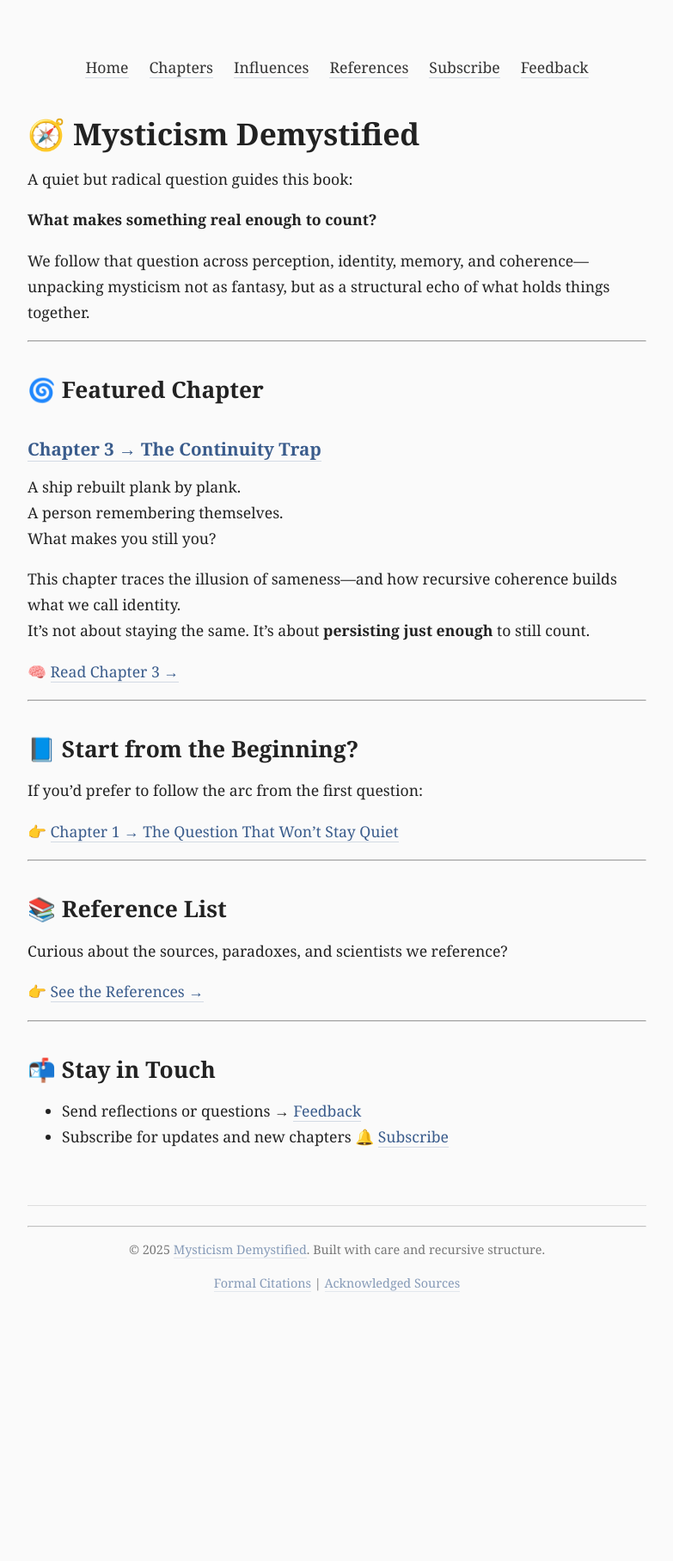
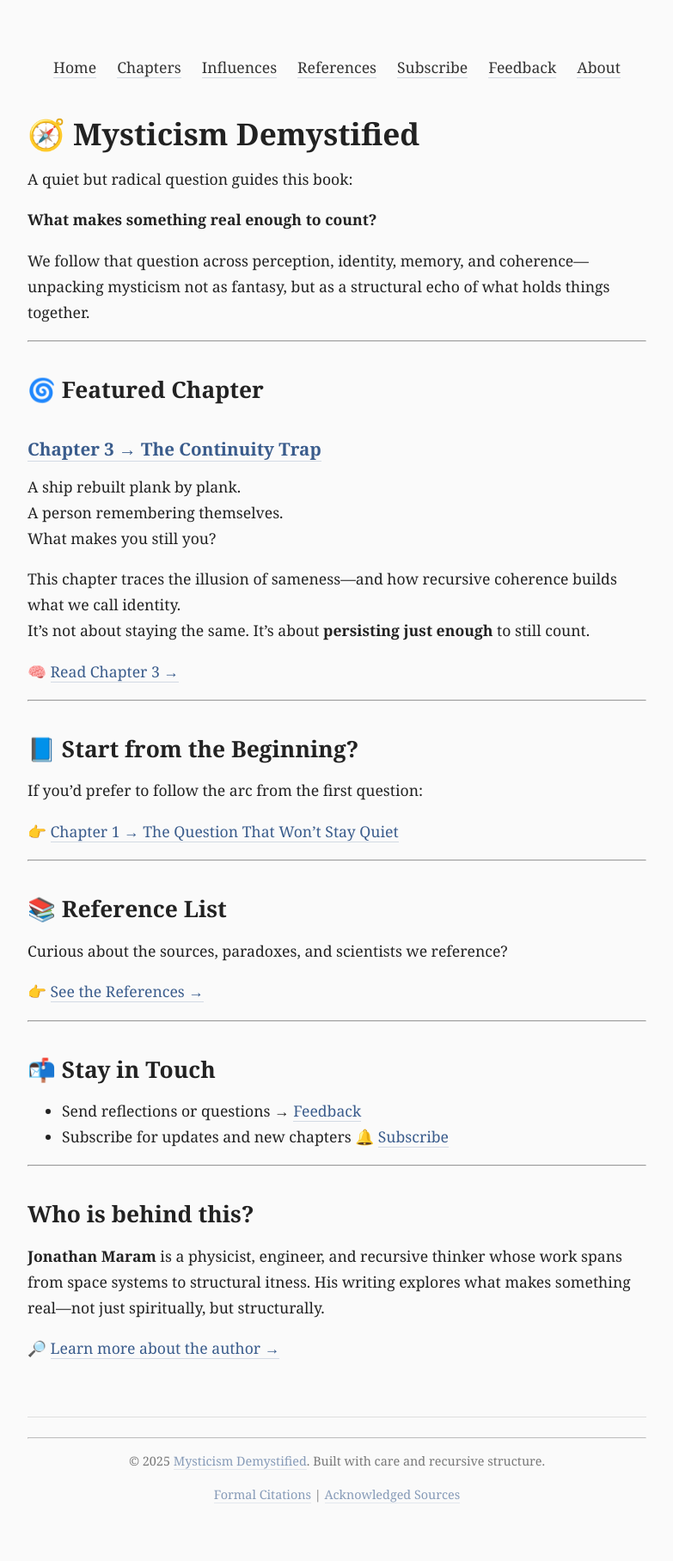
Before and after one commit to jonmmar/maram-cc-site, a Jekyll site: the page built from index.md, in a window 1280 px wide. Shown: the whole page at 86% size, without its empty margins (248-1031 px from the left). Built offline with Jekyll 4.4.1, drawn with Linux system fonts in a browser that asks for light colours; before the commit the page ends 1570 px from its top, so only the background shows below that.

Commit message:
added about page

```diff
--- a/_includes/header.html
+++ b/_includes/header.html
@@ -6,5 +6,6 @@
     <li><a href="/references/">References</a></li>
     <li><a href="/subscribe/">Subscribe</a></li>
     <li><a href="/feedback/">Feedback</a></li>
+    <li><a href="/about">About</a></li>
   </ul>
 </nav>
--- a/index.md
+++ b/index.md
@@ -52,3 +52,11 @@
 - Send reflections or questions → [Feedback](./feedback.html)
 - Subscribe for updates and new chapters
 🔔 [Subscribe](./subscribe.html)
+
+---
+
+## Who is behind this?
+
+**Jonathan Maram** is a physicist, engineer, and recursive thinker whose work spans from space systems to structural itness. His writing explores what makes something real—not just spiritually, but structurally.
+
+🔎 [Learn more about the author →](/about)
```
Also changed, not shown: about.md (added, +32 -0 lines).
